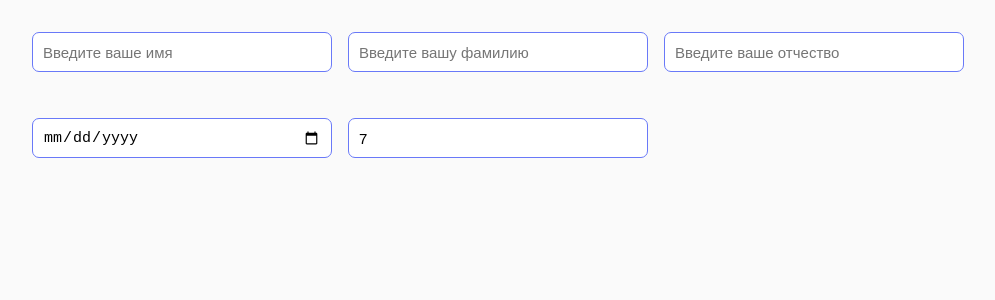
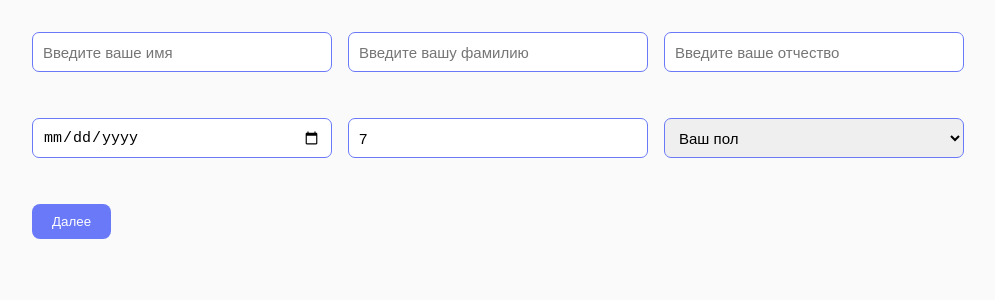
Before and after one commit to Scat55/TestTaskMedodsForm, a Vue app: page / in a window 1280 px wide. Shown: the top 300 px of the page, without its empty margins (144-1139 px from the left). Built offline with nearby package versions, Linux system fonts and the light colour scheme.

Commit message:
feat: added select with gender and checking on the button

```diff
--- a/src/components/PersonData.vue
+++ b/src/components/PersonData.vue
@@ -10,6 +10,7 @@ const lastNameField = ref('')
 const birthdayFiled = ref('')
 const numberFiled = ref(7)
 const patronymicField = ref('')
+const genderField = ref('Пол')
 
 const rules = computed(() => ({
   lastNameField: {
@@ -30,10 +31,24 @@ const rules = computed(() => ({
 }))
 const v = useVuelidate(rules, { nameField, lastNameField, birthdayFiled, numberFiled, patronymicField })
 
+
+const handler = () => {
+  v.value.$touch() // Проверка на ошибки
+
+  if (v.value.$error) return
+
+  alert('Успешно')
+  console.log(nameField.value, lastNameField.value, patronymicField.value, birthdayFiled.value, numberFiled.value, genderField.value)
+
+}
+
 </script>
 <template>
   <div class="container">
-    <form class="form">
+    <form
+      class="form"
+      @submit.prevent="handler"
+    >
       <Input
         type="text"
         label="Ваше имя*"
@@ -74,6 +89,24 @@ const v = useVuelidate(rules, { nameField, lastNameField, birthdayFiled, numberF
         :error="v.numberFiled.$errors"
       />
 
+      <select
+        name="gender"
+        class="select"
+        v-model="genderField"
+        @click="test"
+      >
+        <option
+          value="Пол"
+          disabled
+        >Ваш пол</option>
+        <option value="Мужской">Мужской</option>
+        <option value="Женский">Женский</option>
+      </select>
+
+      <button
+        class="btn"
+        type="submit"
+      >Далее</button>
     </form>
   </div>
 </template>
@@ -88,4 +121,28 @@ const v = useVuelidate(rules, { nameField, lastNameField, birthdayFiled, numberF
   flex-wrap: wrap
   margin-top: 2rem
   margin-left: 1rem
+
+.select
+  border: 1px solid var(--primary)
+  padding: 0 0.625rem
+  height: 2.5rem
+  border-radius: 0.4375rem
+  font-size: 0.9375rem
+  width: 18.75rem
+  align-self: flex-start
+
+.btn
+  justify-self: flex-end
+  align-self: flex-end
+  background-color: var(--primary)
+  color: #fff
+  padding: .625rem 1.25rem
+  border-radius: 0.5rem
+  border: none
+  outline: none
+  cursor: pointer
+  transition: all .3s
+
+  &:hover
+    background-color: lighten(#6979f8, 3% )
 </style>
```
